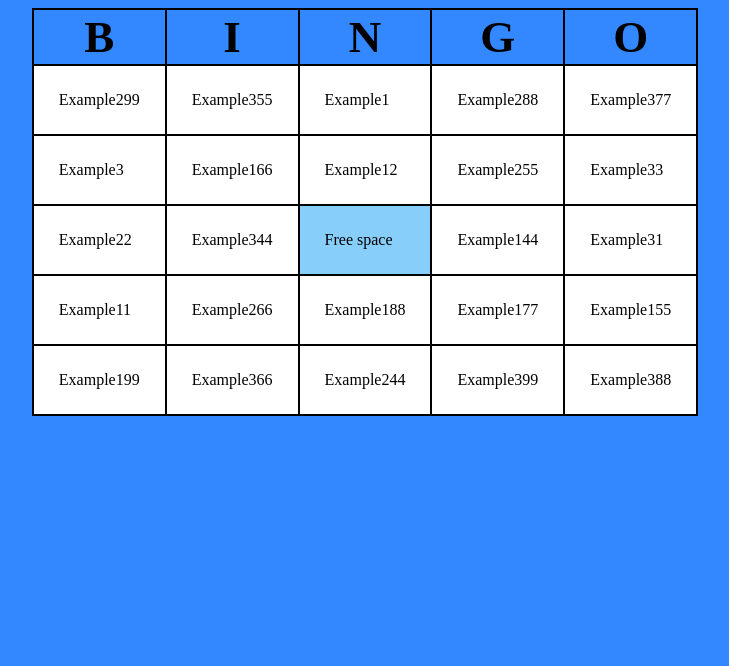
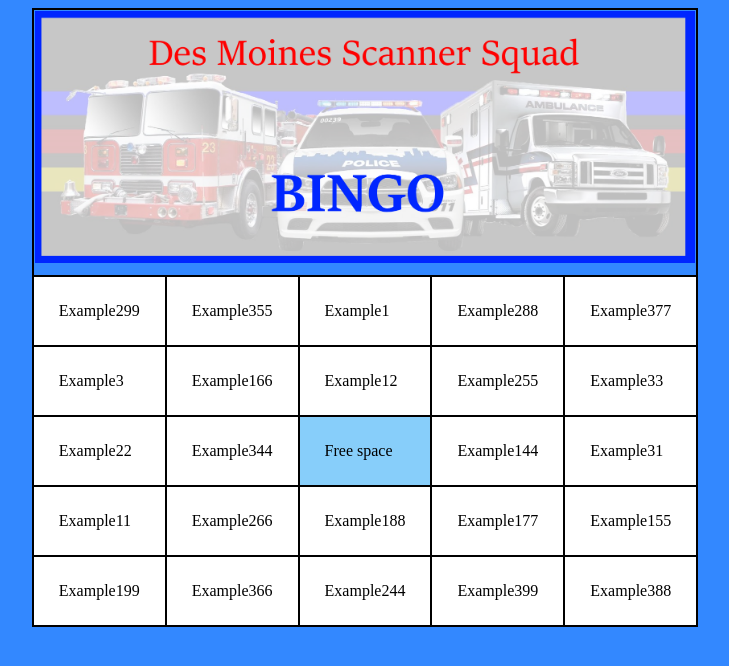
Before and after one commit to DMScannerSquad/BINGO, a plain HTML site: page index.html in a window 1280 px wide. Shown: the whole page, without its empty margins (275-1004 px from the left). Drawn offline with Linux system fonts and the light colour scheme.

Commit message:
Add header image

```diff
--- a/index.html
+++ b/index.html
@@ -8,12 +8,8 @@
 
 <body>
 <table id="card">
-<tr id="letters">
-<th>B</th>
-<th>I</th>
-<th>N</th>
-<th>G</th>
-<th>O</th>
+<tr id="header">
+<th colspan="5"><img src="DMSSBingo.png" width="100%"></img></th>
 </tr>
 <tr>
 <td>Item</td>
```
